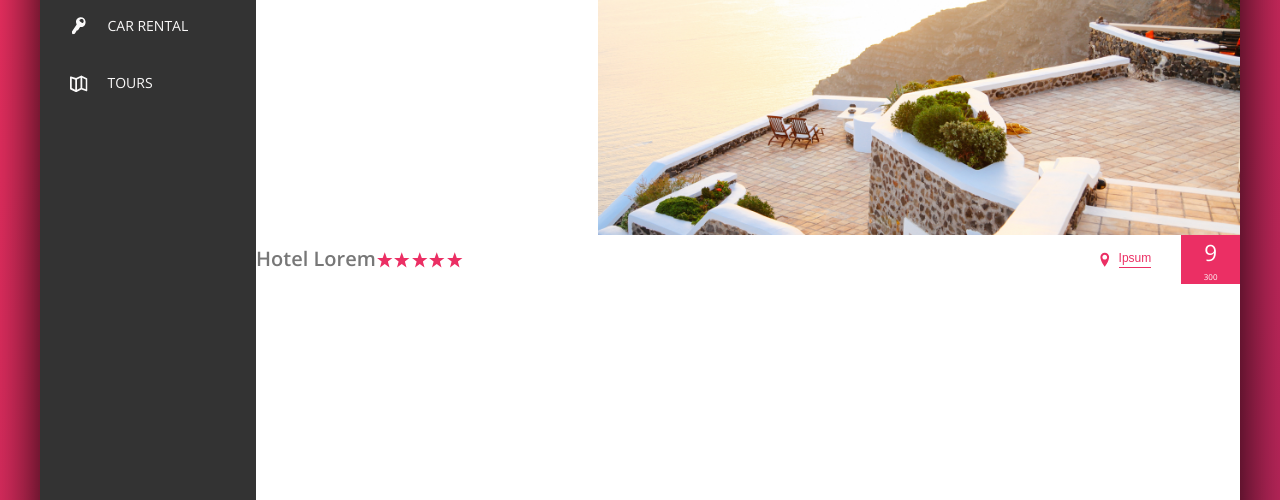
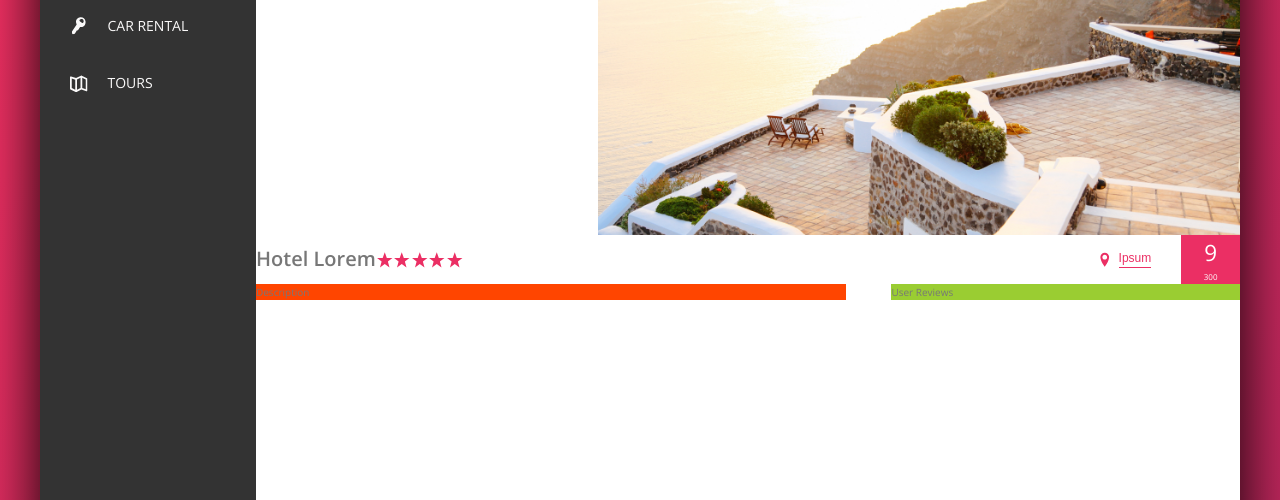
Before and after one commit to Ryoung27/Trillo, a website: page index.html in a window 1280 px wide. Shown: the part 300-800 px from the top of the page. Drawn offline with nearby package versions, Linux system fonts and the light colour scheme.

Commit message:
way to many divs

```diff
--- a/index.html
+++ b/index.html
@@ -134,7 +134,17 @@
                             <div class="overview__rating-count">300</div>
                         </div>
                     </div>
+
+
+                <div class="detail">
+                    <div class="description">
+                        Description
+                    </div>
+                    <div class="user-reviews">
+                        User Reviews
+                    </div>
                 </div>
+
             </main>
         </div>
     </div>
--- a/sass/_layout.scss
+++ b/sass/_layout.scss
@@ -36,3 +36,18 @@
 
     flex: 1;
 }
+
+.detail{
+    display: flex;
+}
+
+.description{
+    background-color: orangered;
+    flex: 0 0 60%;
+    margin-right: 4.5rem;
+}
+
+.user-reviews{
+    background-color: yellowgreen;
+    flex: 1;
+}
```
Also changed, not shown: css/style.css.
